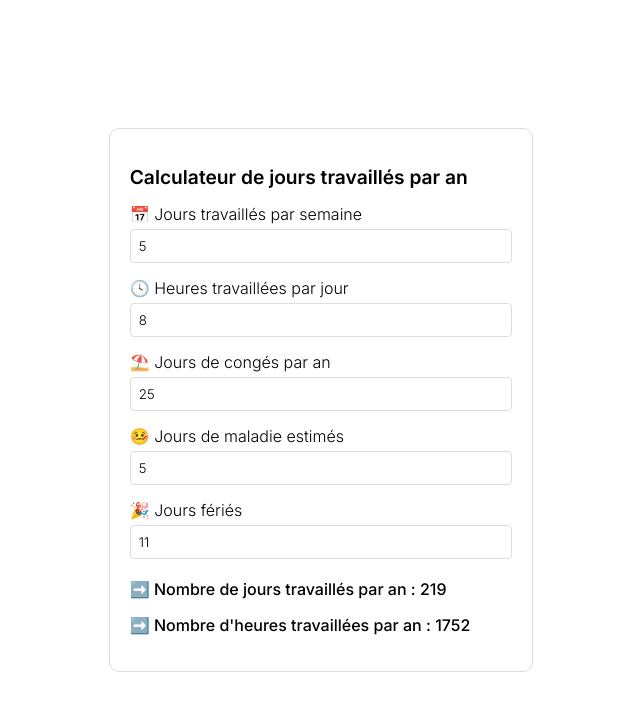
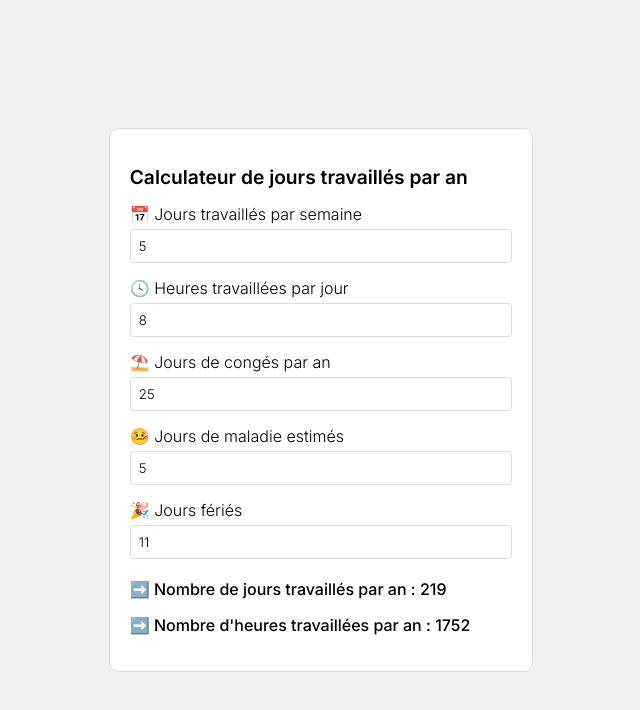
Before and after one commit to mnnptl/-WorkdaysCalculator, a plain HTML site: page index.html in a window 1280 px wide. Shown: the whole page, without its empty margins (340-980 px from the left). Drawn offline with nearby package versions, Linux system fonts and the light colour scheme.

Commit message:
Update index.html

```diff
--- a/index.html
+++ b/index.html
@@ -34,7 +34,7 @@
             align-items: center;
             height: 100vh;
             margin: 0;
-            background-color: white;
+            background-color: #F1F1EF;
         }
      .calculator h2{
         font-family: "Inter", sans-serif;
```
